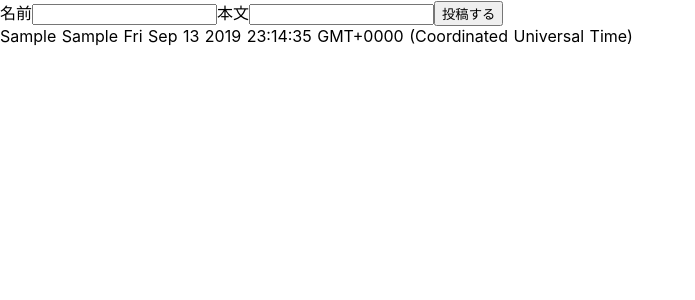
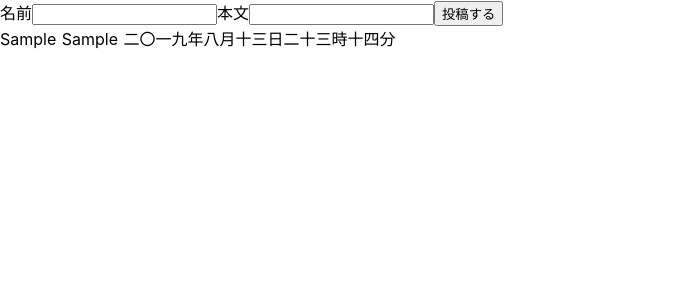
Before and after one commit to kysnrm/makimono, a Nuxt app: page / in a window 1280 px wide. Both pictures are taken after typing "Sample", "Sample" into the empty fields and a click on the input "投稿する". Shown: the top 300 px of the page, without its empty margins (0-695 px from the left). Built offline with nearby package versions, Linux system fonts and the light colour scheme.

Commit message:
create kanjinizedDate

```diff
--- a/pages/index.vue
+++ b/pages/index.vue
@@ -10,7 +10,7 @@
     <div v-for="(item, index) in items" :key="index">
       {{ item.author }}
       {{ item.text }}
-      {{ item.createdAt }}
+      {{ dateKanjinizer(item.createdAt) }}
     </div>
   </div>
 </template>
@@ -25,9 +25,49 @@ export default {
   },
   methods: {
     addItem(author, text) {
-      this.items.push({ author, text, createdAt: Date() })
+      this.items.push({ author, text, createdAt: new Date() })
       this.newPost.author = ''
       this.newPost.text = ''
+    },
+    dateKanjinizer(createdAt) {
+      const kanjinizedNum = [
+        '〇',
+        '一',
+        '二',
+        '三',
+        '四',
+        '五',
+        '六',
+        '七',
+        '八',
+        '九'
+      ]
+      const year = createdAt.getFullYear()
+      const splittedYear = year.toString().split('')
+      const kanjinizedYear = splittedYear
+        .map((x) => kanjinizedNum[parseInt(x, 10)])
+        .join('')
+      function kanjinizedDoubleDigit(num) {
+        const tensPlace = Math.floor(num / 10)
+        const onesPlace = num % 10
+        if (tensPlace === 0) {
+          return kanjinizedNum[num]
+        }
+        if (tensPlace === 1) {
+          return '十' + kanjinizedNum[onesPlace]
+        }
+        return kanjinizedNum[tensPlace] + '十' + kanjinizedNum[onesPlace]
+      }
+      const month = createdAt.getMonth()
+      const kanjinizedMonth = kanjinizedDoubleDigit(month)
+      const date = createdAt.getDate()
+      const kanjinizedDate = kanjinizedDoubleDigit(date)
+      const hour = createdAt.getHours()
+      const kanjinizedHour = kanjinizedDoubleDigit(hour)
+      const minute = createdAt.getMinutes()
+      const kanjinizedMinute = kanjinizedDoubleDigit(minute)
+      const kanjinizedFullDate = `${kanjinizedYear}年${kanjinizedMonth}月${kanjinizedDate}日${kanjinizedHour}時${kanjinizedMinute}分`
+      return kanjinizedFullDate
     }
   }
 }
```
